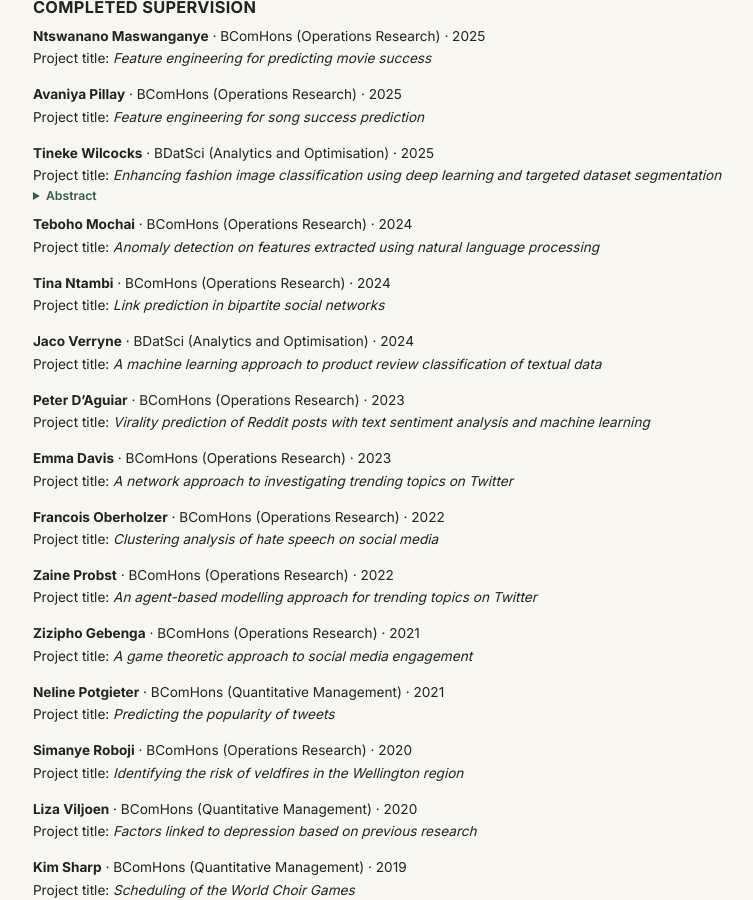
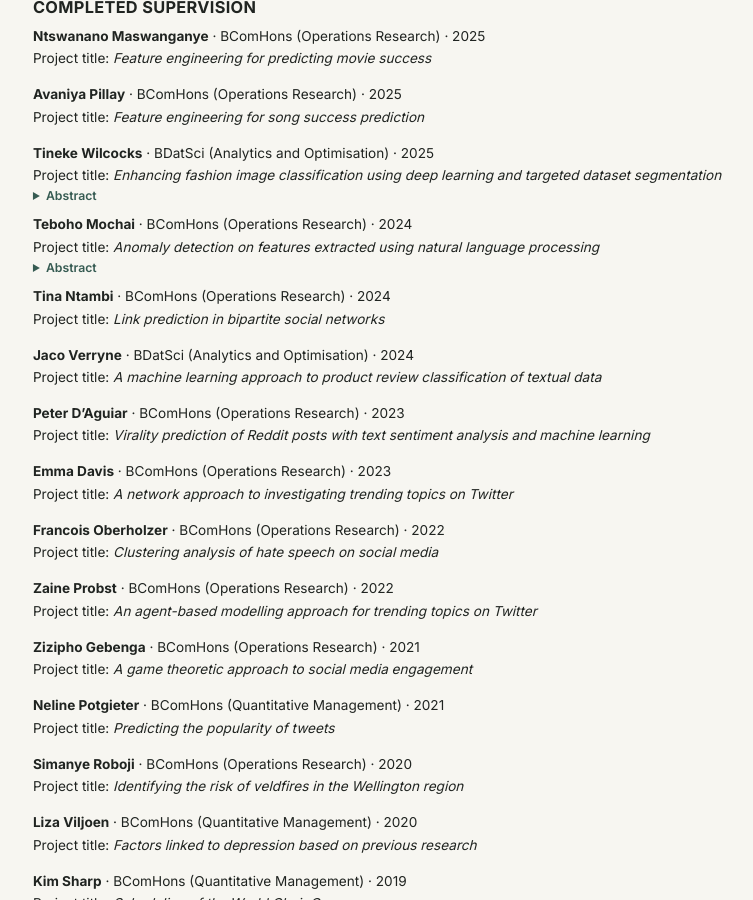
Before and after one commit to kurtmarais/kurtmarais.github.io, a Jekyll site: the page built from supervision.md, in a window 1280 px wide and 900 px high, scrolled down 581 px. Shown: the whole window, without its empty margins (194-947 px from the left). Built offline with Jekyll 4.4.1, drawn with Linux system fonts in a browser that asks for light colours.

Commit message:
Update supervision.md

```diff
--- a/supervision.md
+++ b/supervision.md
@@ -42,7 +42,11 @@
 
 **Teboho Mochai** · BComHons (Operations Research) · 2024<br>
 Project title: *Anomaly detection on features extracted using natural language processing*
+<details class="supervision-abstract"><summary>Abstract</summary>
+This research investigates the relationship between information diffusion and sentiment in online social networks. The study examines how affective information propagates through social connections and how individual characteristics influence this process.
+
 <br>
+</details>
 
 **Tina Ntambi** · BComHons (Operations Research) · 2024<br>
 Project title: *Link prediction in bipartite social networks*
```
